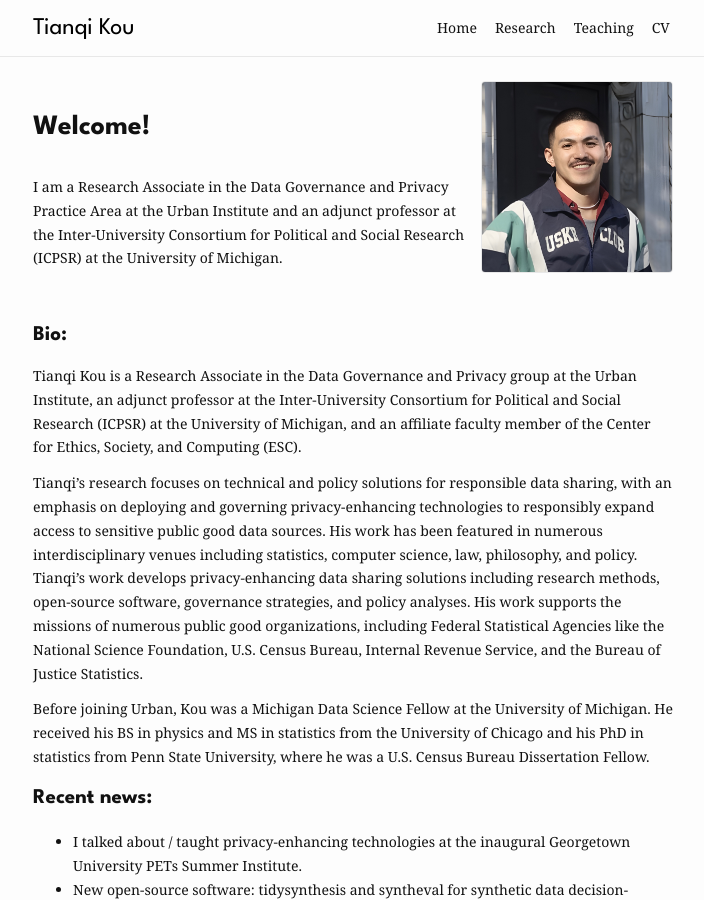
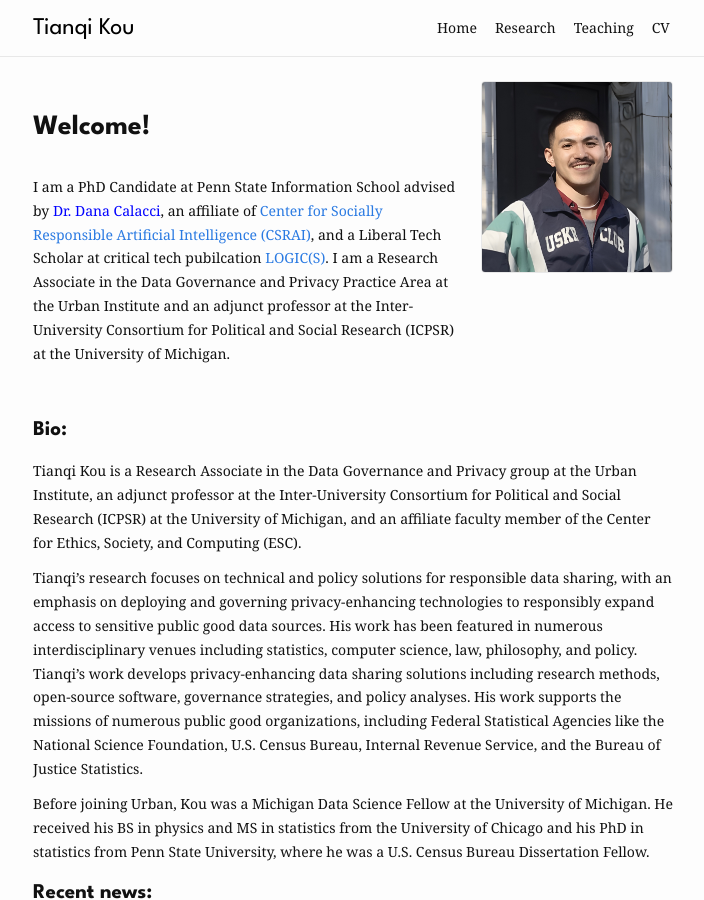
Before and after one commit to koutianqi/koutianqi.github.io, a Jekyll site: the page built from index.markdown, in a window 1280 px wide and 900 px high. Shown: the whole window, without its empty margins (287-991 px from the left). Built offline with Jekyll 4.4.1, drawn with Linux system fonts in a browser that asks for light colours.

Commit message:
Update index.markdown

```diff
--- a/index.markdown
+++ b/index.markdown
@@ -7,6 +7,7 @@
   <div markdown="1">
 # Welcome!
 
+I am a PhD Candidate at Penn State Information School advised by [<span style="color:blue">Dr. Dana Calacci</span>](https://www.dcalacci.net), an affiliate of [Center for Socially Responsible Artificial Intelligence (CSRAI)](https://csrai.psu.edu), and a Liberal Tech Scholar at critical tech pubilcation [LOGIC(S)](https://logicmag.io).
 I am a Research Associate in the Data Governance and Privacy Practice Area at the Urban Institute and an adjunct professor at the Inter-University Consortium for Political and Social Research (ICPSR) at the University of Michigan.
   </div>
   <img class="headshot" src="{{ "/assets/img/headshot_crop.jpg" | relative_url }}" alt="Headshot" />
```
